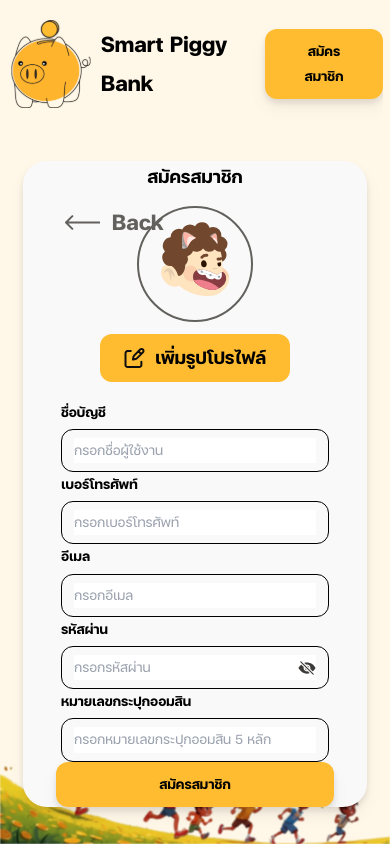
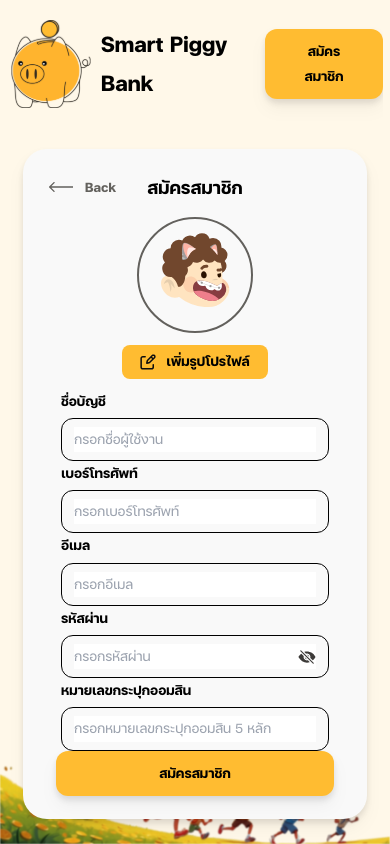
Before and after one commit to PitakPxt/Smart-piggy-bank, a React (Vite) app: page /register in a window 390 px wide. Built offline with nearby package versions, Linux system fonts and the light colour scheme; no server answers; the database is empty.

Commit message:
resposive register test

```diff
--- a/src/components/BtnBack.jsx
+++ b/src/components/BtnBack.jsx
@@ -5,9 +5,11 @@ import { useNavigate } from "react-router-dom";
 export default function btnBack() {
   return (
     <>
-      <div className="flex gap-3 absolute left-[42px] top-[42px] cursor-pointer">
-        <img src={IconBack} alt="" />
-        <h2 className="text-h3-bold font-bold text-neutral-white-500">Back</h2>
+      <div className="flex gap-3 absolute xl:left-[42px] xl:top-[42px] md:left-[40px] md:top-[42px] sm:left-[26px] sm:top-[26px] cursor-pointer">
+        <img className="md:size-[34px] sm:size-[24px]" src={IconBack} alt="" />
+        <h2 className="md:text-h3-bold sm:text-h5-bold text-neutral-white-500">
+          Back
+        </h2>
       </div>
     </>
   );
--- a/src/pages/Register.jsx
+++ b/src/pages/Register.jsx
@@ -264,7 +264,7 @@ export default function Register() {
             xl:w-[1104px] xl:h-[786px]
             lg:w-[980px] lg:h-[690px]
             md:w-[680px] md:h-[990px]
-            w-[344px] h[670px]
+            w-[344px] h-[670px]
             "
           >
             <Link to="/">
@@ -272,7 +272,7 @@ export default function Register() {
             </Link>
             <div className="size-full flex flex-col justify-center items-center">
               <div
-                className="w-full flex justify-center items-center xl:gap-[102px] lg:gap-[24px] gap-[18px]
+                className="w-full flex justify-center items-center xl:gap-[102px] md:gap-[18px] sm:gap-[10px]
               xl:mb-[48px] md:mb-[26px] lg:flex-row sm:flex-col flex-col"
               >
                 <div className="flex flex-col items-center justify-center text-center">
@@ -294,11 +294,11 @@ export default function Register() {
                   <button
                     onClick={handleUpload}
                     type="button"
-                    className="flex gap-[10px] items-center px-6 py-2 bg-primary-500 rounded-xl hover:duration-200 group
-                    hover:ease-in-out hover:bg-secondary-600 hover:text-neutral-white-100"
+                    className="flex gap-[10px] items-center md:px-6 md:py-2 sm:px-[18px] sm:py-1 bg-primary-500 md:rounded-xl sm:rounded-lg hover:duration-200
+                    group hover:ease-in-out hover:bg-secondary-600 hover:text-neutral-white-100"
                   >
                     <svg
-                      className="group-hover:stroke-neutral-white-100"
+                      className="group-hover:stroke-neutral-white-100 md:size-[20px] sm:size-[16px]"
                       width="21"
                       height="20"
                       viewBox="0 0 21 20"
@@ -322,7 +322,7 @@ export default function Register() {
                         strokeLinejoin="round"
                       />
                     </svg>
-                    <h4 className="text-h4-bold text-neutral-black-800">
+                    <h4 className="md:text-h4-bold sm:text-h5-bold text-neutral-black-800">
                       เพิ่มรูปโปรไฟล์
                     </h4>
                   </button>
```
